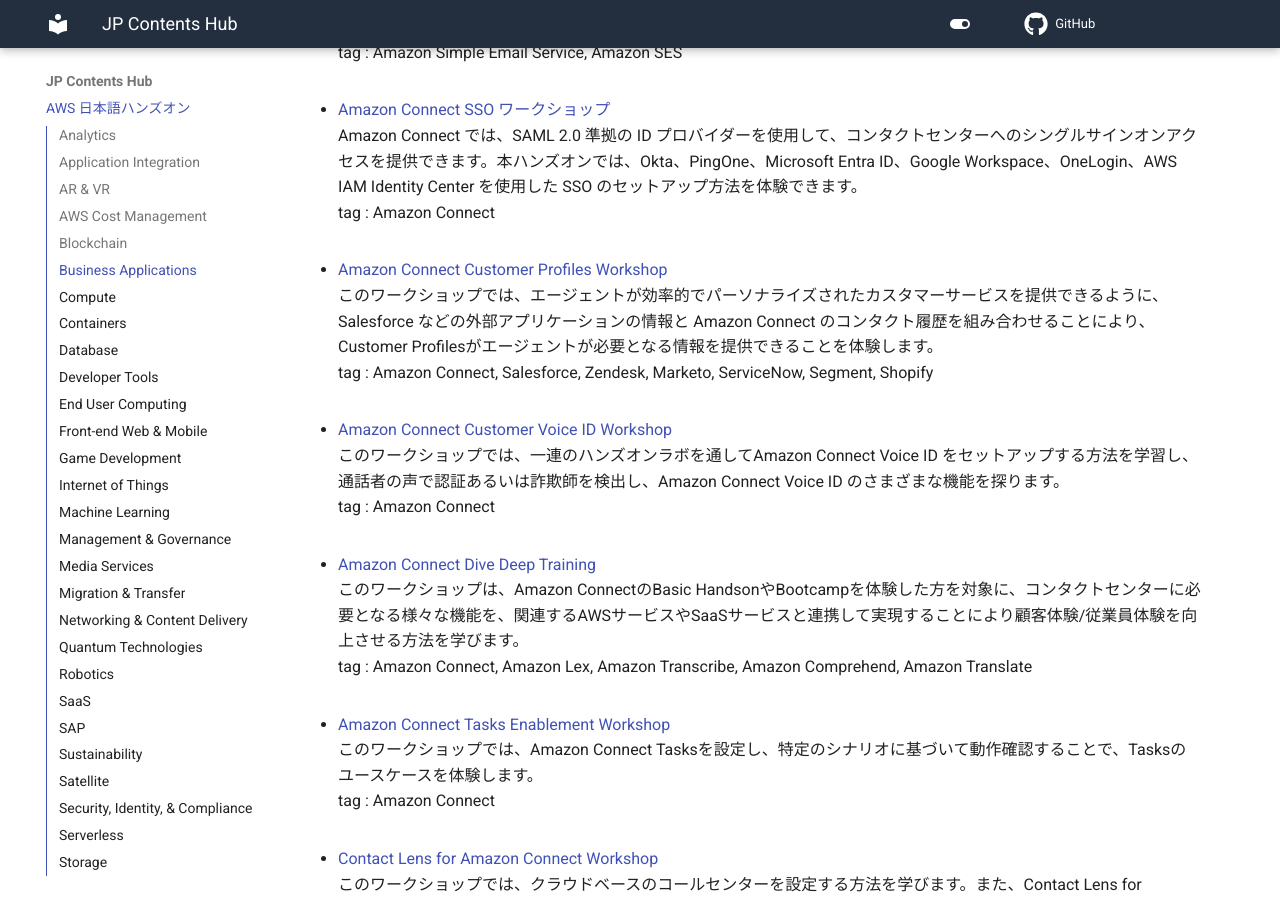
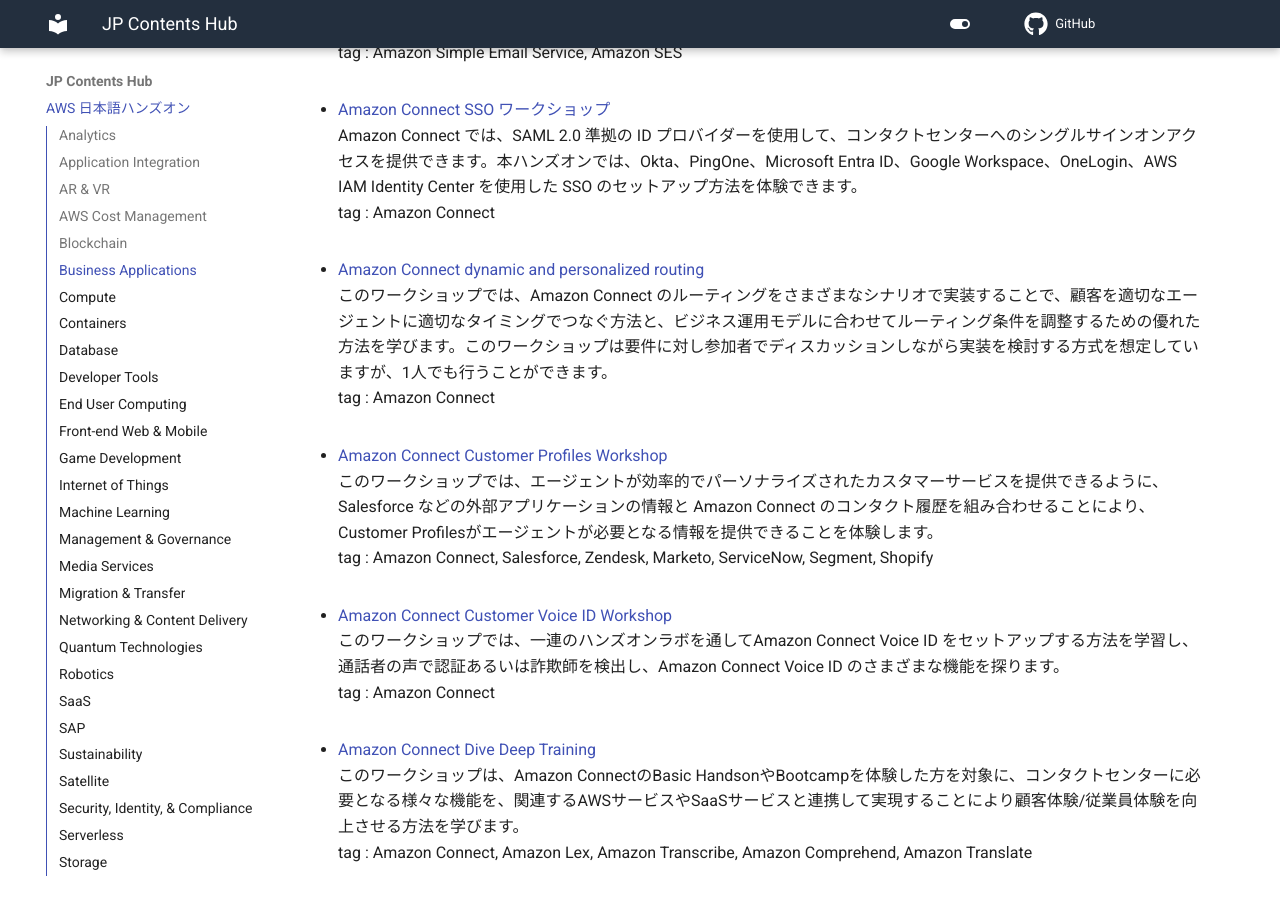
Before and after one commit to aws-samples/jp-contents-hub, an MkDocs documentation site: the page built from content/index.md, in a window 1280 px wide and 900 px high, scrolled down 6428 px. Built offline with MkDocs 1.6.1 and Material for MkDocs 9.7.7, drawn with Linux system fonts in a browser that asks for light colours; a script that is not in the unit is left out; comment, search, counter and statistics services are not loaded.

Commit message:
add: 新規ハンズオンコンテンツ追加

```diff
--- a/content/index.md
+++ b/content/index.md
@@ -165,6 +165,10 @@
 
 - <a href="https://catalog.workshops.aws/amazon-connect-sso/ja-JP" target="_blank" onclick="sendClickCount()" onauxclick="sendClickCount()">Amazon Connect SSO ワークショップ</a>
 Amazon Connect では、SAML 2.0 準拠の ID プロバイダーを使用して、コンタクトセンターへのシングルサインオンアクセスを提供できます。本ハンズオンでは、Okta、PingOne、Microsoft Entra ID、Google Workspace、OneLogin、AWS IAM Identity Center を使用した SSO のセットアップ方法を体験できます。
+tag : Amazon Connect
+
+- <a href="https://catalog.workshops.aws/amazon-connect-dynamic-personalized-routing/ja-JP" target="_blank" onclick="sendClickCount()" onauxclick="sendClickCount()">Amazon Connect dynamic and personalized routing</a>
+このワークショップでは、Amazon Connect のルーティングをさまざまなシナリオで実装することで、顧客を適切なエージェントに適切なタイミングでつなぐ方法と、ビジネス運用モデルに合わせてルーティング条件を調整するための優れた方法を学びます。このワークショップは要件に対し参加者でディスカッションしながら実装を検討する方式を想定していますが、1人でも行うことができます。
 tag : Amazon Connect
 
 - <a href="https://catalog.workshops.aws/amazon-connect-profiles/ja-JP" target="_blank" onclick="sendClickCount()" onauxclick="sendClickCount()">Amazon Connect Customer Profiles Workshop</a>
```
Also changed, not shown: README.md (+5 -0 lines), site/index.html, site/search/search_index.json, 1 other file.
